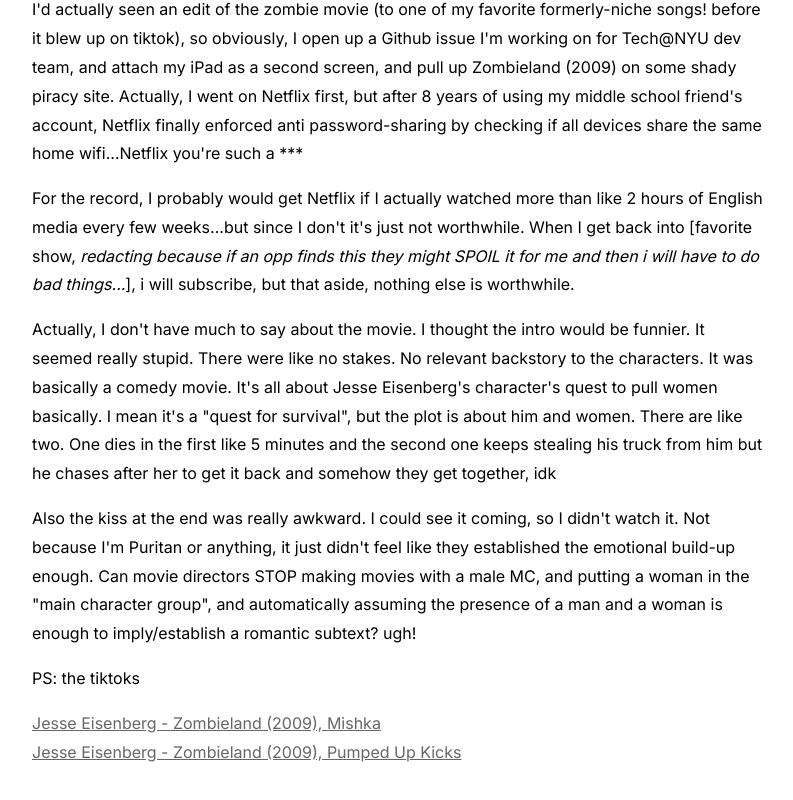
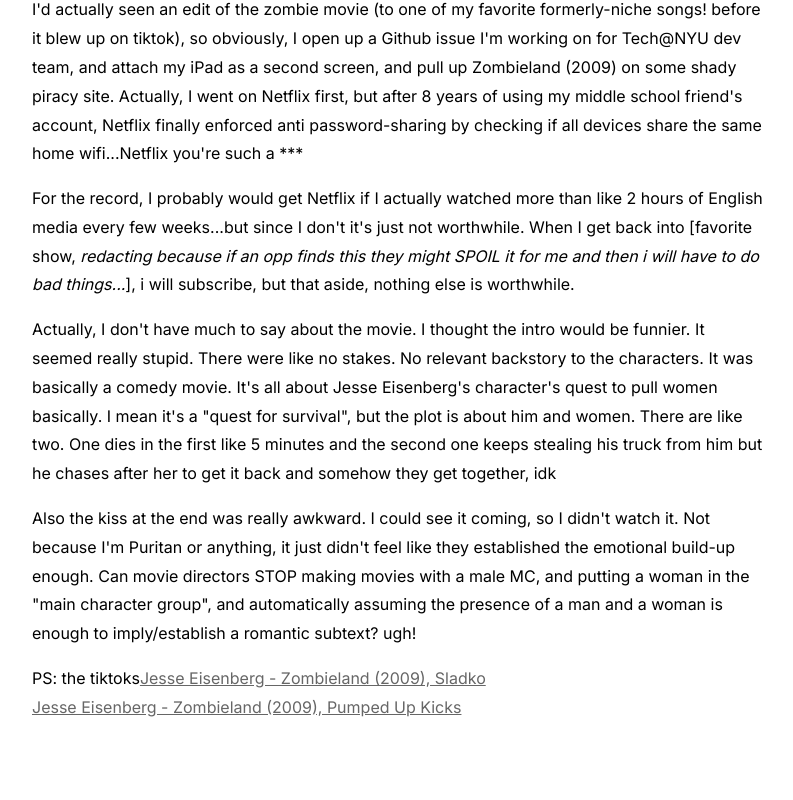
Before and after one commit to alissawu/alissasite, a Next.js app: page /blog/zombieland-2009 in a window 1280 px wide. Shown: the part 649-1449 px from the top of the page, without its empty margins (240-1033 px from the left). Built offline with nearby package versions, Linux system fonts and the light colour scheme.

Commit message:
formatting

```diff
--- a/src/app/blog/zombieland-2009/page.tsx
+++ b/src/app/blog/zombieland-2009/page.tsx
@@ -52,13 +52,14 @@
                 Can movie directors STOP making movies with a male MC, and putting a woman in the &quot;main character group&quot;, and automatically
                 assuming the presence of a man and a woman is enough to imply/establish a romantic subtext? ugh!
             </p>
-            <p>PS: the tiktoks</p>
+            <p>
+                PS: the tiktoks
                 <a
                     href="https://www.tiktok.com/t/ZP8AQuY4R/"
                     target="_blank"
                     rel="noopener noreferrer"
                 >
-                Jesse Eisenberg - Zombieland (2009), Mishka
+                    Jesse Eisenberg - Zombieland (2009), Sladko
                 </a>
                 <br></br>
                 <a
@@ -68,6 +69,7 @@
                 >
                     Jesse Eisenberg - Zombieland (2009), Pumped Up Kicks
                 </a>
+            </p>
 
 
           </section>
```
Lines whose indentation alone changed are shown as unchanged.
